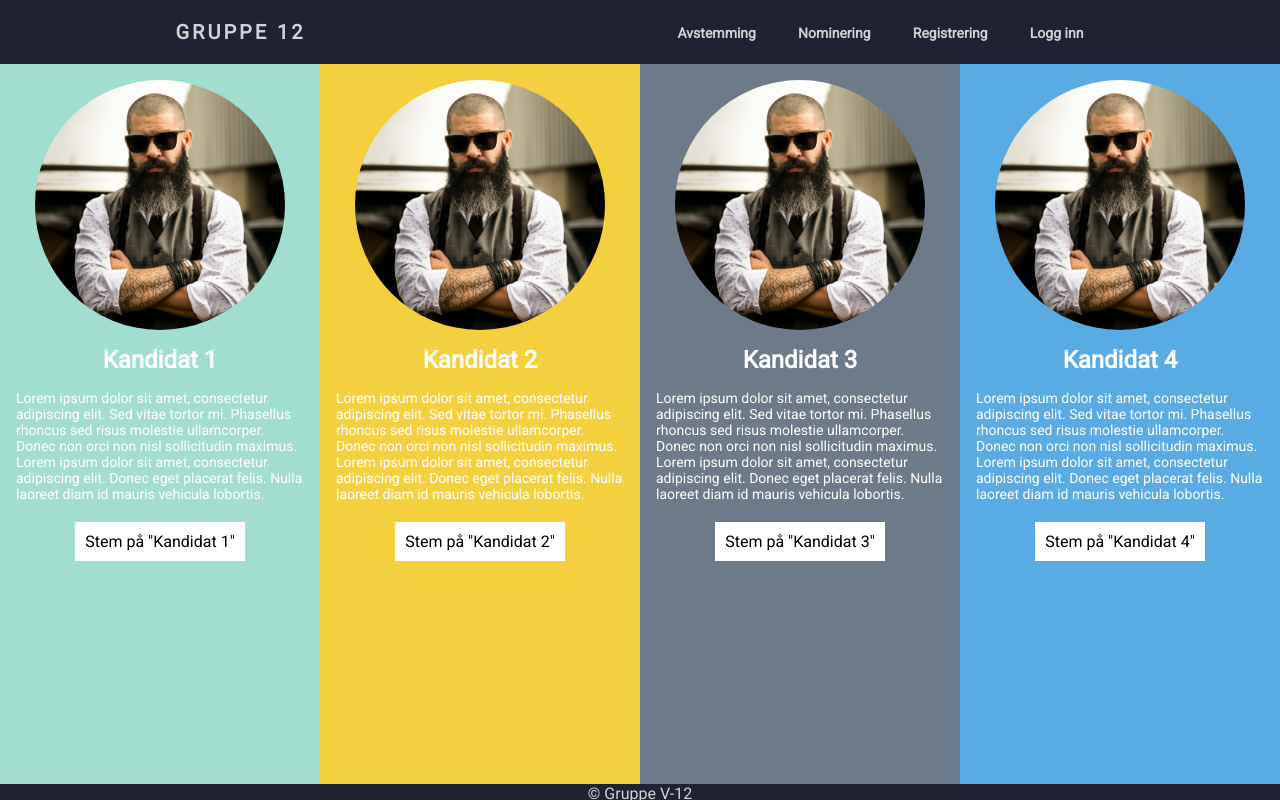
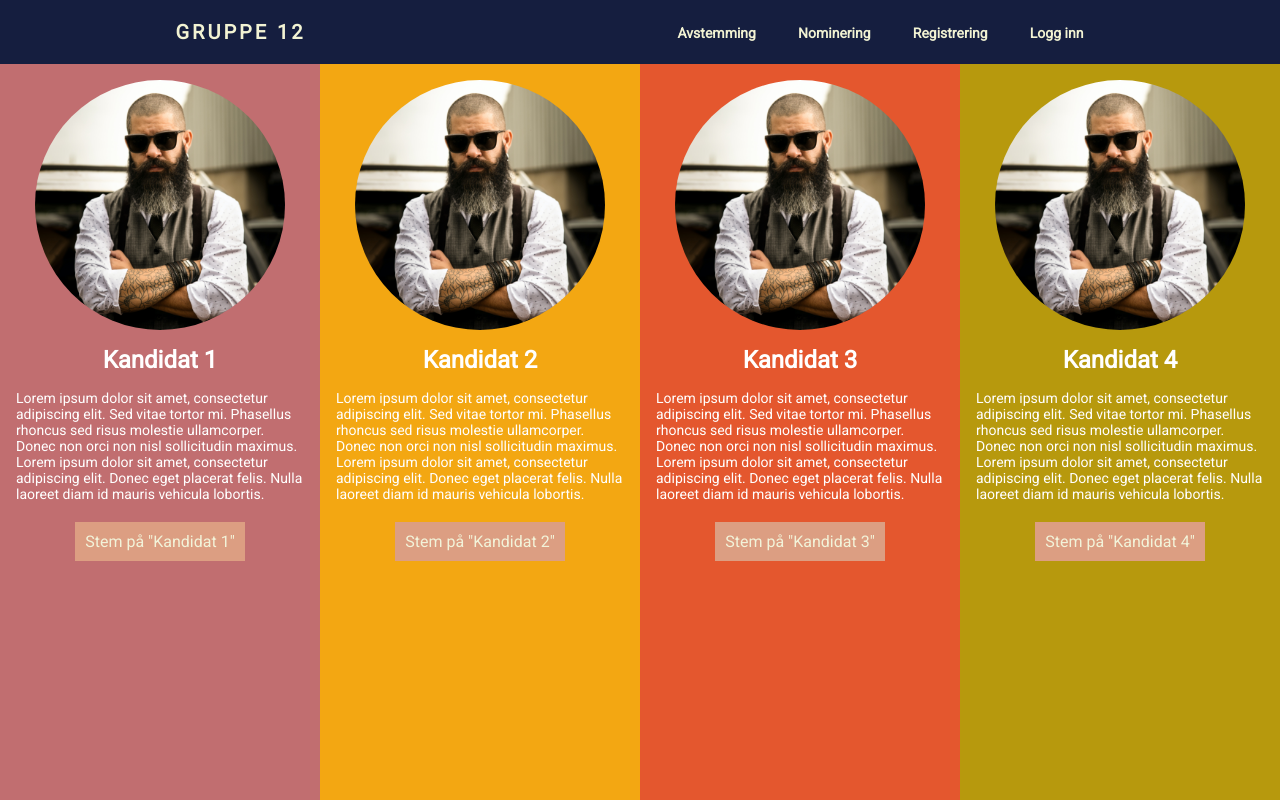
Before and after one commit to helenedelbekk/APP2000, a PHP site: page /avstemming.html in a window 1280 px wide. Run offline with PHP 8.4, Linux system fonts and the light colour scheme.

Commit message:
fargerike.no

```diff
--- a/avstemming.html
+++ b/avstemming.html
@@ -91,9 +91,6 @@
       </div>
     </article>
 
-    <footer>
-        <p>© Gruppe V-12</p>
-    </footer>
 
     <script src="hamburger.js"></script>
 </body>
--- a/login.html
+++ b/login.html
@@ -48,10 +48,6 @@
     </article>
 
 
-    <footer>
-        <p>© Gruppe V-12</p>
-    </footer>
-
     <script src="hamburger.js"></script>
 </body>
 
--- a/nominering.html
+++ b/nominering.html
@@ -97,9 +97,6 @@
           </div>
       </div>
 
-    <footer>
-        <p>© Gruppe V-12</p>
-    </footer>
 
     <script src="hamburger.js"></script>
     <script src="bildegalleri.js"></script>
--- a/registrering.html
+++ b/registrering.html
@@ -75,10 +75,6 @@
     </div>
 
 
-    <footer>
-        <p>© Gruppe V-12</p>
-    </footer>
-
     <script src="hamburger.js"></script>
 </body>
 
--- a/stilark.css
+++ b/stilark.css
@@ -25,7 +25,7 @@ nav{
     justify-content: space-around;
     align-items: center;
     min-height: 8vh;
-    background-color: #202133;
+    background-color: #151E3F;
 
 }
 
@@ -49,7 +49,7 @@ nav{
 }
 
 .logo a {
-    color: #d2d2d6;
+    color: #F2F3D3;
     text-transform: uppercase;
     text-decoration: none;
     letter-spacing: 3px;
@@ -68,7 +68,7 @@ nav{
     list-style: none;
 }
 .nav-links a{
-    color: #d2d2d6;
+    color: #F2F3D3;
     text-decoration: none;
     font-weight: bold;
     font-size: 14px;
@@ -149,19 +149,8 @@ nav{
 .toggle .line3{
     transform: rotate(45deg) translate(-5px,-6px);
 }
-/* Footer start */
-footer {
-    position: fixed;
-    left: 0;
-    bottom: 0;
-    width: 100%;
-    height: 2vh;
-    background-color: #202133;
-    color: #d2d2d6;
-    text-align: center;
-  }
 
-/* Footer slutt – Innlogging start */
+/* Innlogging start */
 
   .login-page {
     width: 360px;
@@ -526,9 +515,9 @@ footer {
 }
 
 .boks button{
-  background-color: white; /* Green */
+  background-color: #DC9E82;
   border: none;
-  color: black;
+  color: #F2F3D9;
   padding: 10px;
   text-align: center;
   text-decoration: none;
@@ -539,25 +528,25 @@ footer {
   cursor: pointer;
 }
 .boks button:hover{
-  background-color: #e7e7e7;
+  background-color: #151E3F;
 }
 
-.en   { background-color: #A2DED0; }
-.to  { background-color: #F4D03F; }
-.tre   { background-color: #6C7A89; }
-.fire { background-color: #59ABE3; }
+.en   { background-color: #C16E70; }
+.to  { background-color: #F3A712; }
+.tre   { background-color: #E4572E; }
+.fire { background-color: #B7990D; }
 
 .app-layout {
   display: grid;
   grid-template-columns: 1fr 1fr 1fr 1fr;
-  grid-template-rows: 90vh;
+  grid-template-rows: 92vh;
 }
 
 @media screen and (max-width: 1024px) {
   .app-layout {
     display: grid;
     grid-template-columns: 1fr 1fr;
-    grid-template-rows: 45vh 45vh;
+    grid-template-rows: 46vh 46vh;
   }
   .boks img{
     border-radius: 50%;
```
Also changed, not shown: other parts of stilark.css (+14 -14 lines), index.html (+0 -7 lines).
